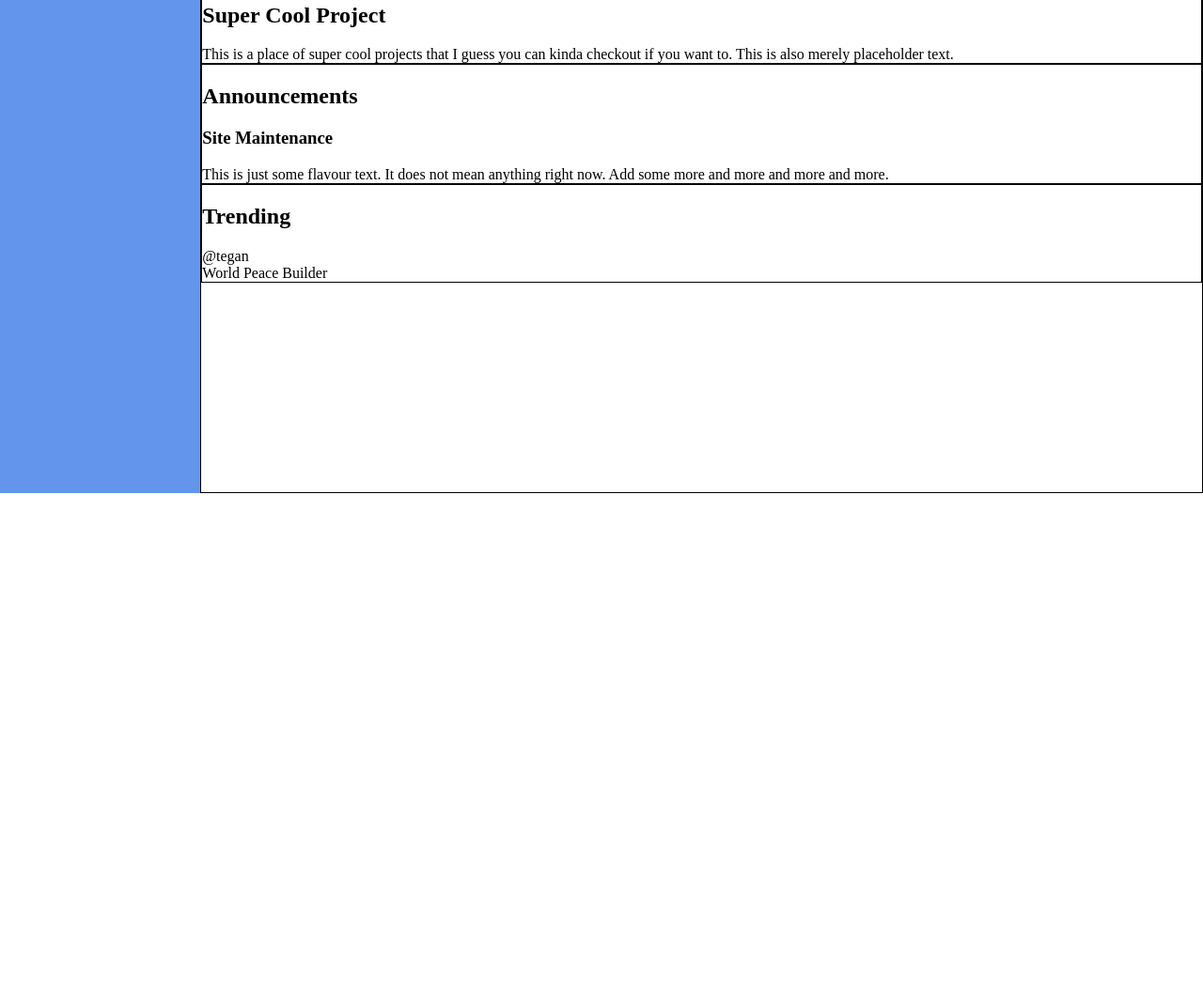
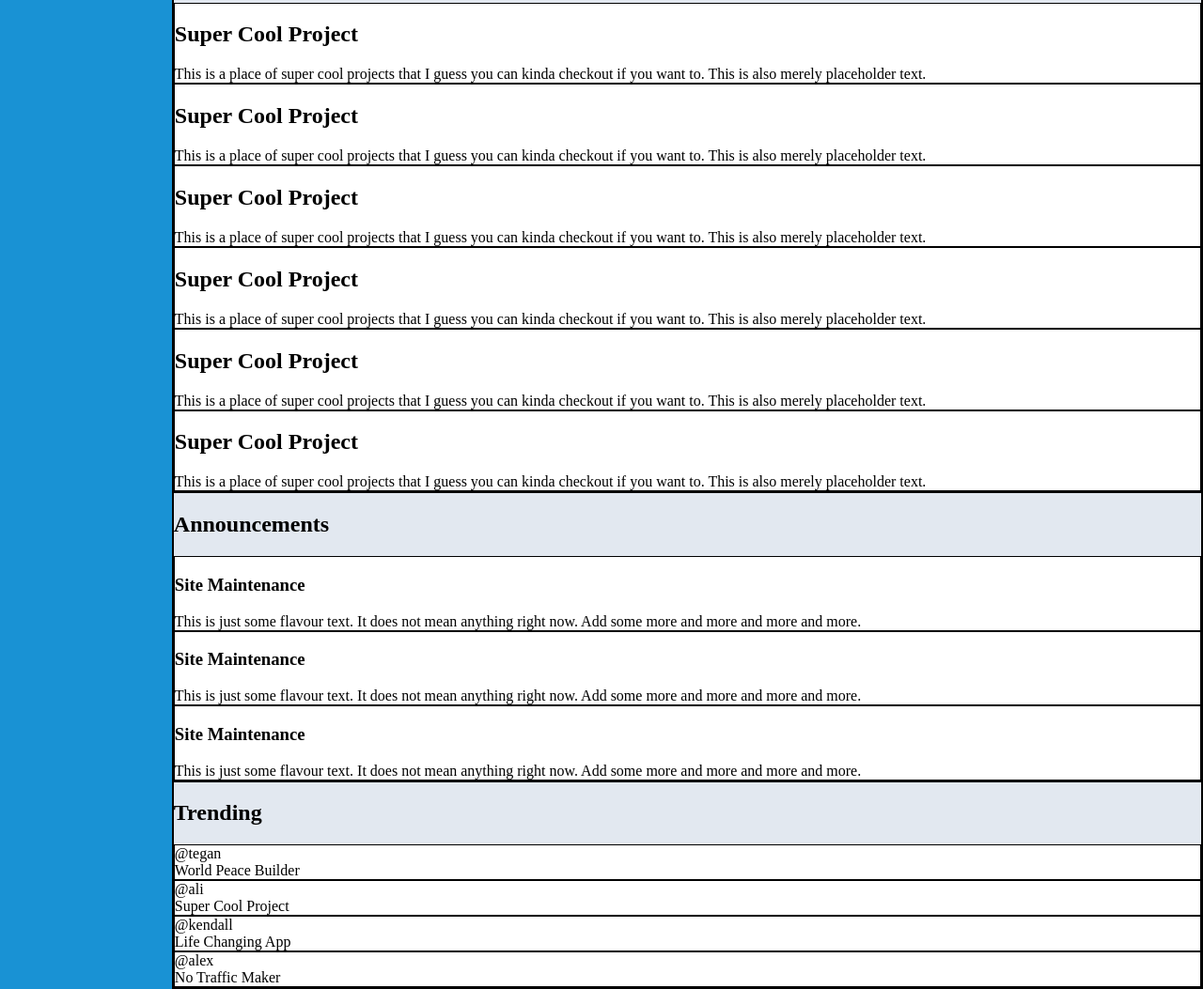
Before and after one commit to ali-a-ahmed1097/admin-dashboard, a plain HTML site: page index.html in a window 1280 px wide. Shown: the part 275-1328 px from the top of the page at 94% size. Before the commit the page ends 800 px from the top, so only its background shows below. Drawn offline with Linux system fonts and the light colour scheme.

Commit message:
Fixed some of the basic styling components to make it easier for the more advanced styling of the future. Added an icon folder and a basic placeholder icon. Added a profile pictures folder and a basic placeholder profile picture.

```diff
--- a/index.html
+++ b/index.html
@@ -42,9 +42,37 @@
                 <h2>Super Cool Project</h2>
                 <div>This is a place of super cool projects that I guess you can kinda checkout if you want to. This is also merely placeholder text.</div>
             </div>
+            <div class="p-card">
+                <h2>Super Cool Project</h2>
+                <div>This is a place of super cool projects that I guess you can kinda checkout if you want to. This is also merely placeholder text.</div>
+            </div>
+            <div class="p-card">
+                <h2>Super Cool Project</h2>
+                <div>This is a place of super cool projects that I guess you can kinda checkout if you want to. This is also merely placeholder text.</div>
+            </div>
+            <div class="p-card">
+                <h2>Super Cool Project</h2>
+                <div>This is a place of super cool projects that I guess you can kinda checkout if you want to. This is also merely placeholder text.</div>
+            </div>
+            <div class="p-card">
+                <h2>Super Cool Project</h2>
+                <div>This is a place of super cool projects that I guess you can kinda checkout if you want to. This is also merely placeholder text.</div>
+            </div>
+            <div class="p-card">
+                <h2>Super Cool Project</h2>
+                <div>This is a place of super cool projects that I guess you can kinda checkout if you want to. This is also merely placeholder text.</div>
+            </div>
         </div>
         <div class="announcements">
             <h2>Announcements</h2>
+            <div class="a-card">
+                <h3>Site Maintenance</h3>
+                <div>This is just some flavour text. It does not mean anything right now. Add some more and more and more and more.</div>
+            </div>
+            <div class="a-card">
+                <h3>Site Maintenance</h3>
+                <div>This is just some flavour text. It does not mean anything right now. Add some more and more and more and more.</div>
+            </div>
             <div class="a-card">
                 <h3>Site Maintenance</h3>
                 <div>This is just some flavour text. It does not mean anything right now. Add some more and more and more and more.</div>
@@ -56,6 +84,18 @@
                 <div>@tegan</div>
                 <div>World Peace Builder</div>
             </div>
+            <div class="t-card">
+                <div>@ali</div>
+                <div>Super Cool Project</div>
+            </div>
+            <div class="t-card">
+                <div>@kendall</div>
+                <div>Life Changing App</div>
+            </div>
+            <div class="t-card">
+                <div>@alex</div>
+                <div>No Traffic Maker</div>
+            </div>
         </div>
     </div>
 
--- a/styles.css
+++ b/styles.css
@@ -1,17 +1,24 @@
 body {
     display: grid;
-    grid-template: 1fr 3fr / 1fr 5fr;
+    grid-template: 1fr 4fr / 1fr 6fr;
     margin: 0;
-    width: 100vw;
     height: 100vh;
 }
 
 .sidebar {
-    background-color: cornflowerblue;
+    background-color: #1992d4;
     color: white;
     grid-row: 1 / 3;
 }
 
-.header, .projects, .announcements, .trending, .content {
+.content, input[type="text"] {
+    background-color: #e2e8f0;
+}
+
+.a-card, .p-card, .t-card {
+    background-color: white;
+}
+
+.header, .projects, .announcements, .trending, .content, .a-card, .p-card, .t-card {
     border: 1px solid black;
 }
```
Also changed, not shown: icons/alert-box.png (added), profile-pictures/triss-profile.jpg (added).
